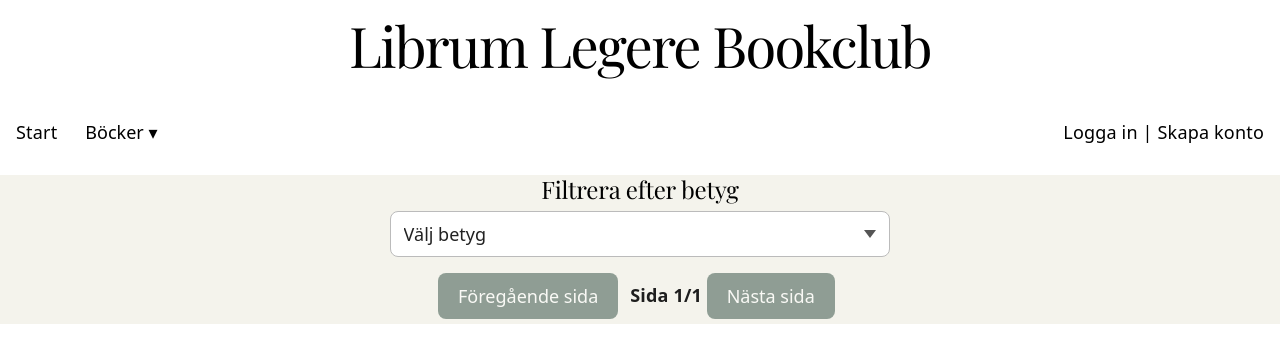
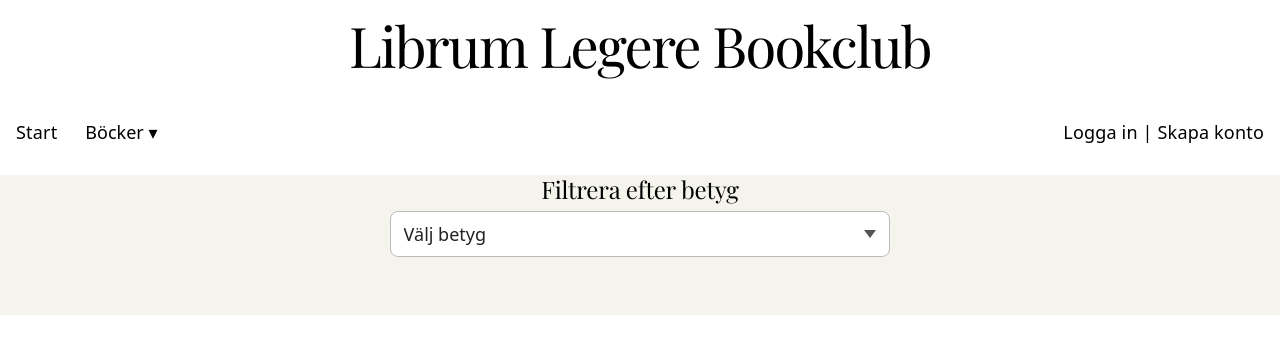
Before and after one commit to jimmybookkyh-crypto/BookClubExamination, a React (Vite) app: page /filter-rating in a window 1280 px wide. Shown: the top 362 px of the page. Built offline with nearby package versions, Linux system fonts and the light colour scheme.

Commit message:
Add pagination to filter rating

```diff
--- a/src/pages/FilterRating.jsx
+++ b/src/pages/FilterRating.jsx
@@ -1,70 +1,53 @@
-import { useState, useEffect } from "react";
+import { useState } from "react";
 import { useNavigate } from "react-router";
-import buildBooksUrl from "../utils/buildBooksUrl";
-
+import Pagination from "../components/Pagination";
 
 FilterRating.route = {
   path: "/filter-rating",
 };
 
-
 const STRAPI_URL = "http://localhost:5001";
 const PAGE_SIZE = 16;
 
-
-export default function FilterRating({search}) {
+export default function FilterRating() {
   const navigate = useNavigate();
   const [reviews, setReviews] = useState([]);
-  const [selectedStars, setSelectedStars] = useState(null);
+  const [selectedStars, setSelectedStars] = useState("");
   const [loading, setLoading] = useState(false);
   const [page, setPage] = useState(1);
 
-    const url = buildBooksUrl(search, page, PAGE_SIZE);
-
-      //pagination
-      useEffect(() => {
-      setPage(1);
-    }, [search]);
-
-    useEffect(() => {
-    }, [search, page]);
-
-    const pageCount = reviews.pagination?.pageCount || 1;
-
-    function changePage(add) {
-      setPage(page + add);
-      scrollTo(0, 0);
-    }
-
-
   const stars = [1, 2, 3, 4, 5];
 
+  const pageCount = Math.ceil(reviews.length / PAGE_SIZE) || 1;
+  const startIndex = (page - 1) * PAGE_SIZE;
+  const visibleReviews = reviews.slice(startIndex, startIndex + PAGE_SIZE);
 
   function fetchByRating(star) {
     setSelectedStars(star);
+    setPage(1);
     setLoading(true);
-
 
     fetch(`${STRAPI_URL}/api/reviews/rating/${star}`)
       .then((res) => res.json())
       .then((data) => {
-        setReviews(data.data);
+        setReviews(data.data ?? []);
         setLoading(false);
       });
   }
 
-
   return (
     <div>
       <h2>Filtrera efter betyg</h2>
+
       <select
         className="filter-option"
-        value={selectedStars ?? ""}
+        value={selectedStars}
         onChange={(e) => fetchByRating(e.target.value)}
       >
         <option value="" disabled>
           Välj betyg
         </option>
+
         {stars.map((star) => (
           <option key={star} value={star}>
             {star} ⭐
@@ -72,29 +55,35 @@ export default function FilterRating({search}) {
         ))}
       </select>
 
-
-      {/* resultat */}
       {loading && <p>Laddar...</p>}
 
-
-      {reviews.map((review) => {
+      <section className="books">
+        {visibleReviews.map((review) => {
           const image = review.book?.image;
           const imageUrl = image?.formats?.small?.url || image?.url;
           const fullImageUrl = imageUrl ? `${STRAPI_URL}${imageUrl}` : null;
 
-
           return (
-          <div key={review.id} className="book">
+            <div key={review.id} className="book-card">
               {fullImageUrl && (
                 <img src={fullImageUrl} alt={review.book?.title} />
               )}
+
               <h3>{review.book?.title}</h3>
+
               <p>
-              Författare: {review.book?.author?.firstName}{" "}
+                <b>Författare:</b> {review.book?.author?.firstName}{" "}
                 {review.book?.author?.lastName}
               </p>
-            <p>Recension: {review.content?.[0]?.children?.[0]?.text}</p>
-            <p>Skriven av: {review.user?.username}</p>
+
+              <p>
+                <b>Recension:</b> {review.content?.[0]?.children?.[0]?.text}
+              </p>
+
+              <p>
+                <b>Skriven av:</b> {review.user?.username}
+              </p>
+
               <button
                 onClick={() => navigate(`/one-book/${review.book?.documentId}`)}
               >
@@ -103,22 +92,11 @@ export default function FilterRating({search}) {
             </div>
           );
         })}
-      {!search?.trim() && (
-        <p>
-          <button disabled={page <= 1} onClick={() => changePage(-1)}>
-            Föregående sida
-          </button>
-          &nbsp;
-          <b>
-            Sida {page}/{pageCount}
-          </b>
-          &nbsp;
-          <button disabled={page >= pageCount} onClick={() => changePage(1)}>
-            Nästa sida
-          </button>
-        </p>
+      </section>
+
+      {selectedStars && reviews.length > 0 && (
+        <Pagination page={page} pageCount={pageCount} setPage={setPage} />
       )}
-
     </div>
   );
 }
```
Lines whose indentation alone changed are shown as unchanged.
